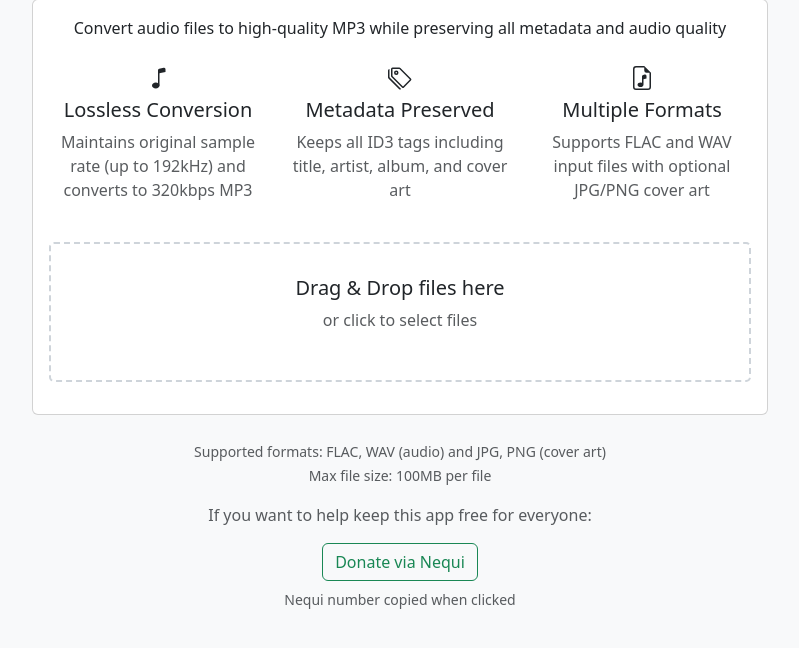
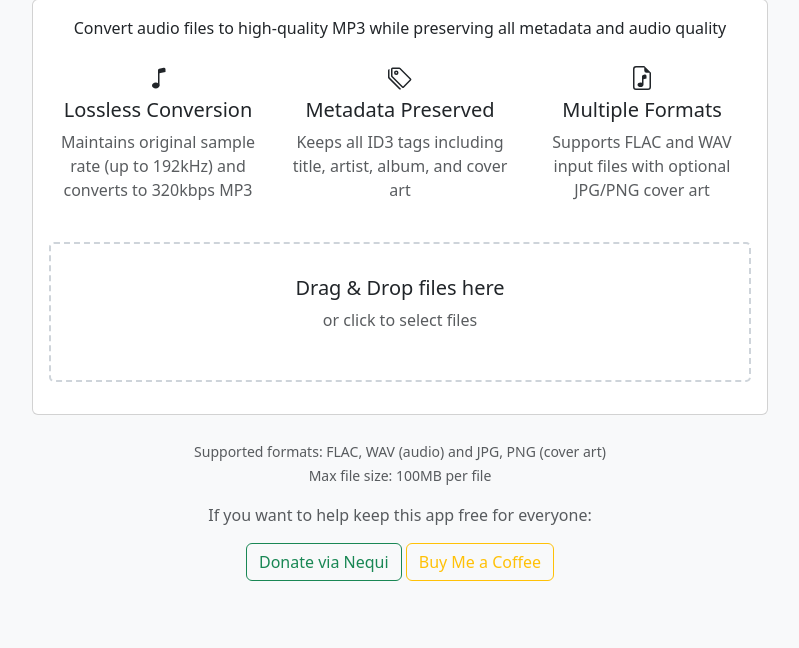
Before and after one commit to Mauricio-KND/convert_to_mp3, a Flask app: page / in a window 1280 px wide. Shown: the part 105-753 px from the top of the page, without its empty margins (240-1039 px from the left). Run offline with Flask 3, Linux system fonts and the light colour scheme; some libraries are stand-ins or nearby versions.

Commit message:
Adding button.

```diff
--- a/templates/index.html
+++ b/templates/index.html
@@ -121,7 +121,9 @@
                         <button class="btn btn-outline-success" onclick="copyNequiNumber()">
                             <i class="bi bi-heart-fill"></i> Donate via Nequi
                         </button>
-                        <small class="d-block mt-2">Nequi number copied when clicked</small>
+                        <button class="btn btn-outline-warning" onclick="window.open('https://buymeacoffee.com/uonqgsyi24', '_blank')">
+                            <i class="bi bi-cup-fill"></i> Buy Me a Coffee
+                        </button>
                     </div>
                 </div>
             </div>
```
